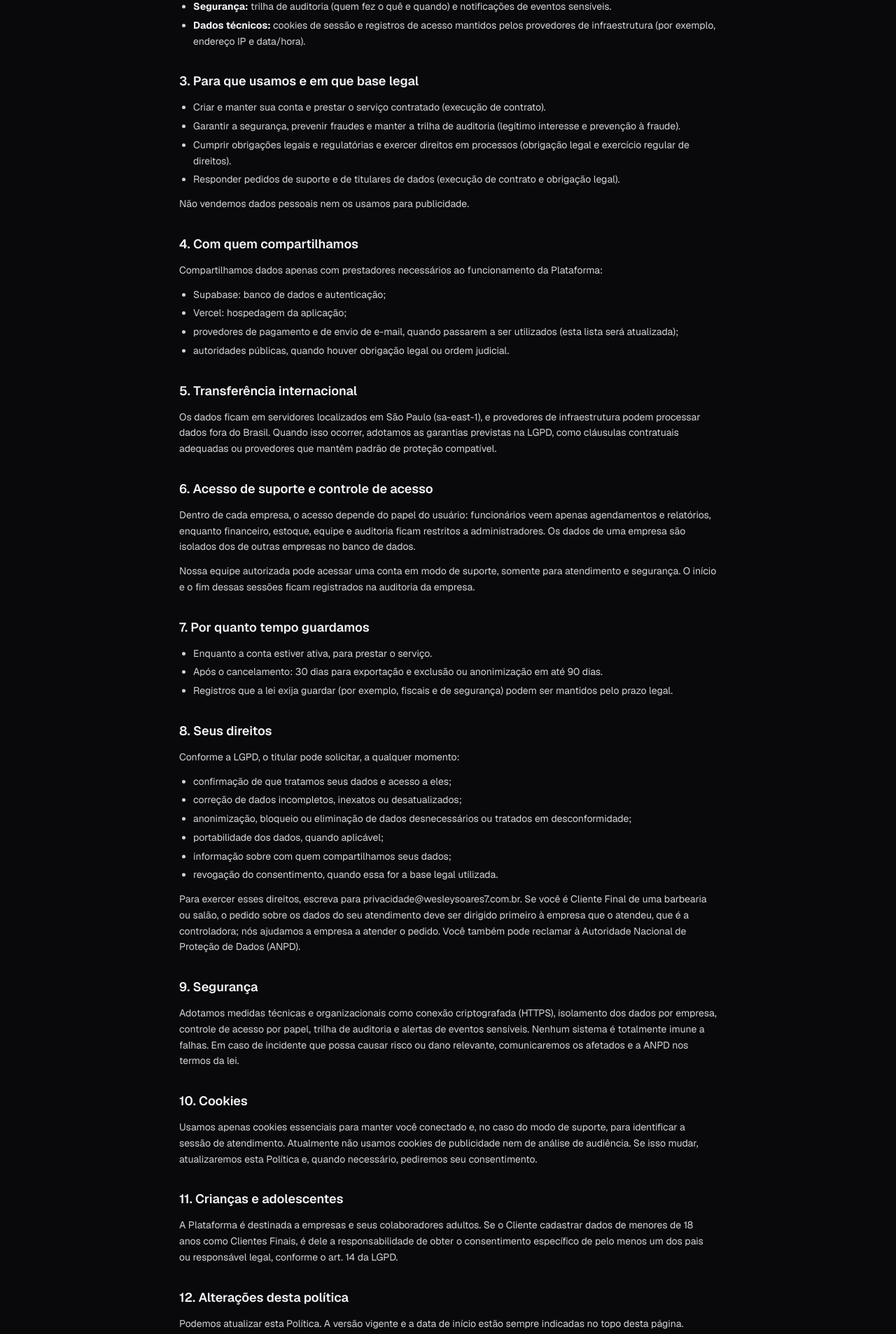
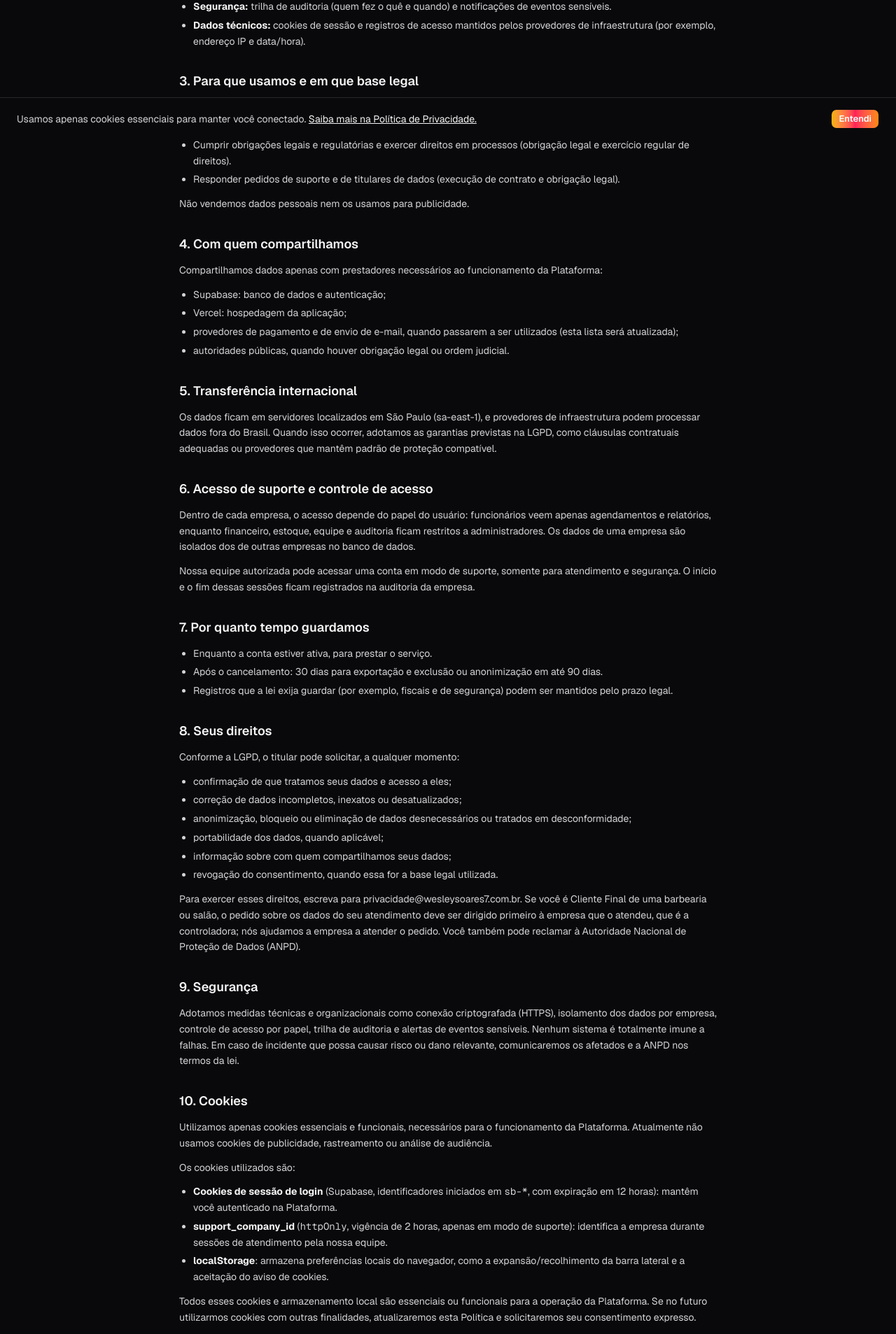
Before and after one commit to Wesleysoares7/saas-barbearias, a Next.js app: page /privacidade in a window 1280 px wide. Shown: the part 600-2507 px from the top of the page at 70% size. Built offline with nearby package versions, Linux system fonts and the light colour scheme.

Commit message:
feat: add CookieNotice component and update privacy policy regarding cookies

```diff
--- a/src/app/layout.tsx
+++ b/src/app/layout.tsx
@@ -2,6 +2,7 @@ import type { Metadata } from "next";
 import { Geist, Geist_Mono } from "next/font/google";
 import { Suspense } from "react";
 import { NavigationProgress } from "@/components/ui/navigation-progress";
+import { CookieNotice } from "@/components/legal/cookie-notice";
 import { BRAND_PAGE_TITLE } from "@/lib/brand";
 import "./globals.css";
 
@@ -35,6 +36,7 @@ export default function RootLayout({
           <NavigationProgress />
         </Suspense>
         {children}
+        <CookieNotice />
       </body>
     </html>
   );
--- a/src/app/privacidade/page.tsx
+++ b/src/app/privacidade/page.tsx
@@ -182,11 +182,36 @@ export default function PrivacidadePage() {
 
       <LegalSection n={10} title="Cookies">
         <p>
-          Usamos apenas cookies essenciais para manter você conectado e, no caso
-          do modo de suporte, para identificar a sessão de atendimento.
-          Atualmente não usamos cookies de publicidade nem de análise de
-          audiência. Se isso mudar, atualizaremos esta Política e, quando
-          necessário, pediremos seu consentimento.
+          Utilizamos apenas cookies essenciais e funcionais, necessários para o
+          funcionamento da Plataforma. Atualmente não usamos cookies de
+          publicidade, rastreamento ou análise de audiência.
+        </p>
+        <p>
+          Os cookies utilizados são:
+        </p>
+        <ul>
+          <li>
+            <strong className="text-zinc-100">Cookies de sessão de login</strong>{" "}
+            (Supabase, identificadores iniciados em <code>sb-*</code>, com
+            expiração em 12 horas): mantêm você autenticado na Plataforma.
+          </li>
+          <li>
+            <strong className="text-zinc-100">support_company_id</strong>{" "}
+            (<code>httpOnly</code>, vigência de 2 horas, apenas em modo de
+            suporte): identifica a empresa durante sessões de atendimento pela
+            nossa equipe.
+          </li>
+          <li>
+            <strong className="text-zinc-100">localStorage</strong>: armazena
+            preferências locais do navegador, como a expansão/recolhimento da
+            barra lateral e a aceitação do aviso de cookies.
+          </li>
+        </ul>
+        <p>
+          Todos esses cookies e armazenamento local são essenciais ou funcionais
+          para a operação da Plataforma. Se no futuro utilizarmos cookies com
+          outras finalidades, atualizaremos esta Política e solicitaremos seu
+          consentimento expresso.
         </p>
       </LegalSection>
 
--- /dev/null
+++ b/src/components/legal/cookie-notice.tsx
@@ -0,0 +1,64 @@
+"use client";
+
+import { useEffect, useState } from "react";
+import Link from "next/link";
+import { Button } from "@/components/ui/button";
+
+const STORAGE_KEY = "cookie-notice-v1";
+
+export function CookieNotice() {
+  const [isVisible, setIsVisible] = useState(false);
+
+  useEffect(() => {
+    setTimeout(() => {
+      try {
+        const hasAcknowledged = window.localStorage.getItem(STORAGE_KEY) === "1";
+        setIsVisible(!hasAcknowledged);
+      } catch {
+        // localStorage indisponível: mantém oculto
+        setIsVisible(false);
+      }
+    }, 0);
+  }, []);
+
+  const handleAccept = () => {
+    try {
+      window.localStorage.setItem(STORAGE_KEY, "1");
+    } catch {
+      // localStorage indisponível: apenas esconde
+    }
+    setIsVisible(false);
+  };
+
+  if (!isVisible) {
+    return null;
+  }
+
+  return (
+    <div
+      role="region"
+      aria-label="Aviso de cookies"
+      className="fixed bottom-0 left-0 right-0 z-40 bg-zinc-950 border-t border-zinc-800 px-4 py-4 sm:px-6"
+    >
+      <div className="mx-auto max-w-7xl flex flex-col sm:flex-row sm:items-center sm:justify-between gap-4">
+        <p className="text-sm text-zinc-300">
+          Usamos apenas cookies essenciais para manter você conectado.{" "}
+          <Link
+            href="/privacidade"
+            className="text-zinc-100 underline hover:text-white transition-colors"
+          >
+            Saiba mais na Política de Privacidade.
+          </Link>
+        </p>
+        <Button
+          onClick={handleAccept}
+          variant="default"
+          size="sm"
+          className="shrink-0"
+        >
+          Entendi
+        </Button>
+      </div>
+    </div>
+  );
+}
--- a/src/lib/legal.ts
+++ b/src/lib/legal.ts
@@ -12,8 +12,8 @@ export const LEGAL = {
   diasExportacao: "30",
   diasExclusao: "90",
   diasAvisoAlteracao: "30",
-  versao: "2026-10-11",
-  vigencia: "11 de outubro de 2026",
+  versao: "2026-11-21",
+  vigencia: "21 de novembro de 2026",
 } as const;
 
 export function hasLegalPlaceholders(): boolean {
```
